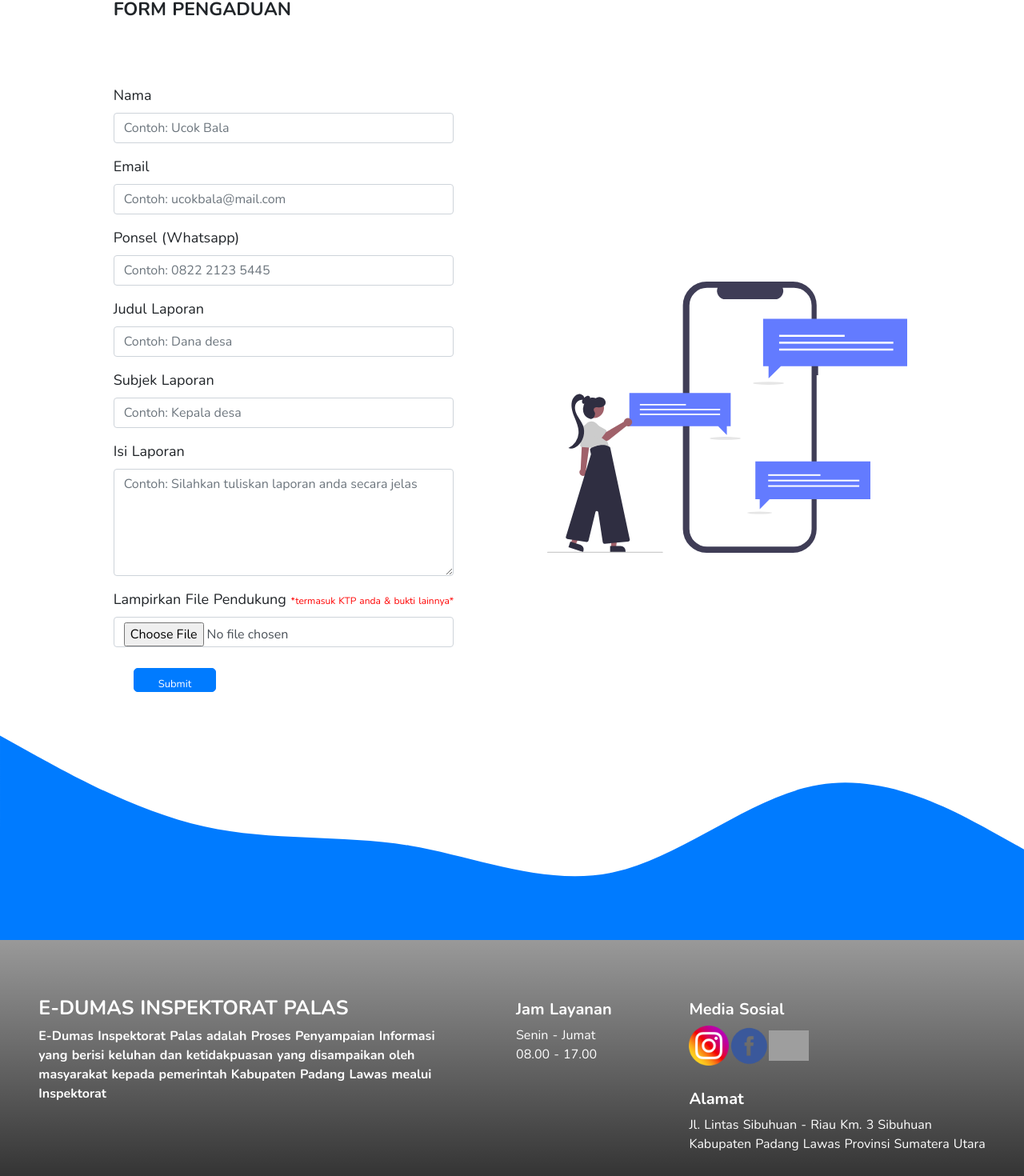
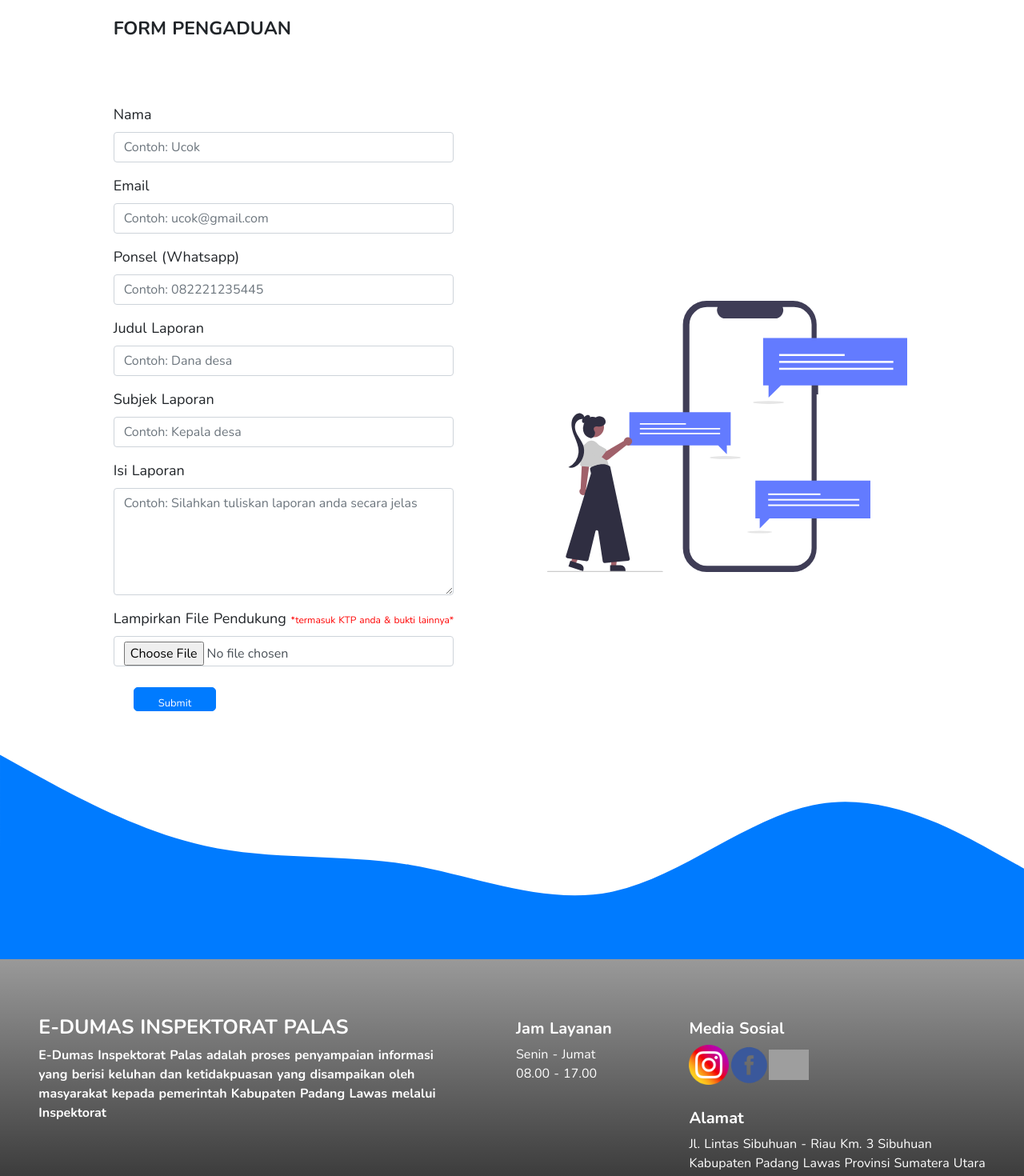
Before and after one commit to nizammarwadi/dumasinspektoratpalas, a Nuxt app: page / in a window 1280 px wide. Shown: the part 4093-5563 px from the top of the page at 80% size. Built offline with nearby package versions, Linux system fonts and the light colour scheme; grey boxes are pictures that could not be loaded.

Commit message:
commit team

```diff
--- a/components/organisms/Counter.vue
+++ b/components/organisms/Counter.vue
@@ -1,4 +1,5 @@
 <template>
+    <div class="container">
     <div class="row mt-5 counters counters-text-dark">
         <div class="col-lg-3 col-sm-6">
             <div class="counter appear-animation animated fadeInUp appear-animation-visible" data-appear-animation="fadeInUp" data-appear-animation-delay="300">
@@ -41,6 +42,7 @@
 					</div>
 				</div>
 			</div>
+    </div>
 </template>
 
 <script>
--- a/components/organisms/Footer.vue
+++ b/components/organisms/Footer.vue
@@ -5,8 +5,8 @@
                 <div>
                     <h5>E-DUMAS INSPEKTORAT PALAS</h5>
                 </div>
-                <p>E-Dumas Inspektorat Palas adalah Proses Penyampaian Informasi yang berisi keluhan dan ketidakpuasan
-                    yang disampaikan oleh masyarakat kepada pemerintah Kabupaten Padang Lawas mealui Inspektorat
+                <p>E-Dumas Inspektorat Palas adalah proses penyampaian informasi yang berisi keluhan dan ketidakpuasan
+                    yang disampaikan oleh masyarakat kepada pemerintah Kabupaten Padang Lawas melalui Inspektorat
                 </p>
             </div>
             <div class="layanan">
--- a/components/organisms/Registrasi.vue
+++ b/components/organisms/Registrasi.vue
@@ -7,19 +7,19 @@
                     <form>
                         <div class="form-group">
                             <label class="title-name" for="name">Nama</label>
-                            <input v-model="name" @keypress="checkValue('name')" type="text" class="form-control" id="name" placeholder="Contoh: Ucok Bala">
+                            <input v-model="name" @keypress="checkValue('name')" type="text" class="form-control" id="name" placeholder="Contoh: Ucok">
                             <small id="error-name" class="form-text text-muted" style="color: red !important" v-if="errorName">{{ errorName }}</small>
 
                         </div>
                         <div class="form-group">
                             <label for="email">Email</label>
-                            <input v-model="email" @keypress="checkValue('email')" type="email" class="form-control" id="email" placeholder="Contoh: ucokbala@mail.com">
+                            <input v-model="email" @keypress="checkValue('email')" type="email" class="form-control" id="email" placeholder="Contoh: ucok@gmail.com">
                             <small id="error-email" class="form-text text-muted" style="color: red !important" v-if="errorEmail">{{errorEmail}}</small>
 
                         </div>
                         <div class="form-group">
                             <label for="phone">Ponsel (Whatsapp)</label>
-                            <input v-model="phone" @keypress="checkValue('phone')" type="number" class="form-control" id="phone" placeholder="Contoh: 0822 2123 5445">
+                            <input v-model="phone" @keypress="checkValue('phone')" type="number" class="form-control" id="phone" placeholder="Contoh: 082221235445">
                             <small id="error-phone" class="form-text text-muted" style="color: red !important" v-if="errorPhone">{{errorPhone}}</small>
 
                         </div>
--- a/components/organisms/Team.vue
+++ b/components/organisms/Team.vue
@@ -12,7 +12,7 @@
             </div>
             <div class="col">
                 <img class="image_team-top" src="~/assets/images/Mukhlis Arif Harahap, M.Si (Sekretaris).jpeg" style="width: 270px; height: 340px;" alt="">
-                <h6> Mukhlis Arif Harahap, M.Si</h6>
+                <h6> Mukhlis Arif Harahap, SE, M.Si</h6>
                 <p>SEKRETARIS</p>
 
             </div>
@@ -69,7 +69,7 @@
             </div>
             <div class="col">
                 <img class="image_team-bottom" src="~/assets/images/Ardiyo, S.Thi (Auditor Muda).jpeg" style="width: 150px; height: 200px" alt="">
-                <h6>Ardiyo, S.Thi</h6>
+                <h6>Ardiyon, S.Thi</h6>
                 <p>Auditor Muda</p>
             </div>
             <div class="col">
```
Also changed, not shown: assets/images/Mukhlis Arif Harahap, M.Si (Sekretaris).jpeg.
